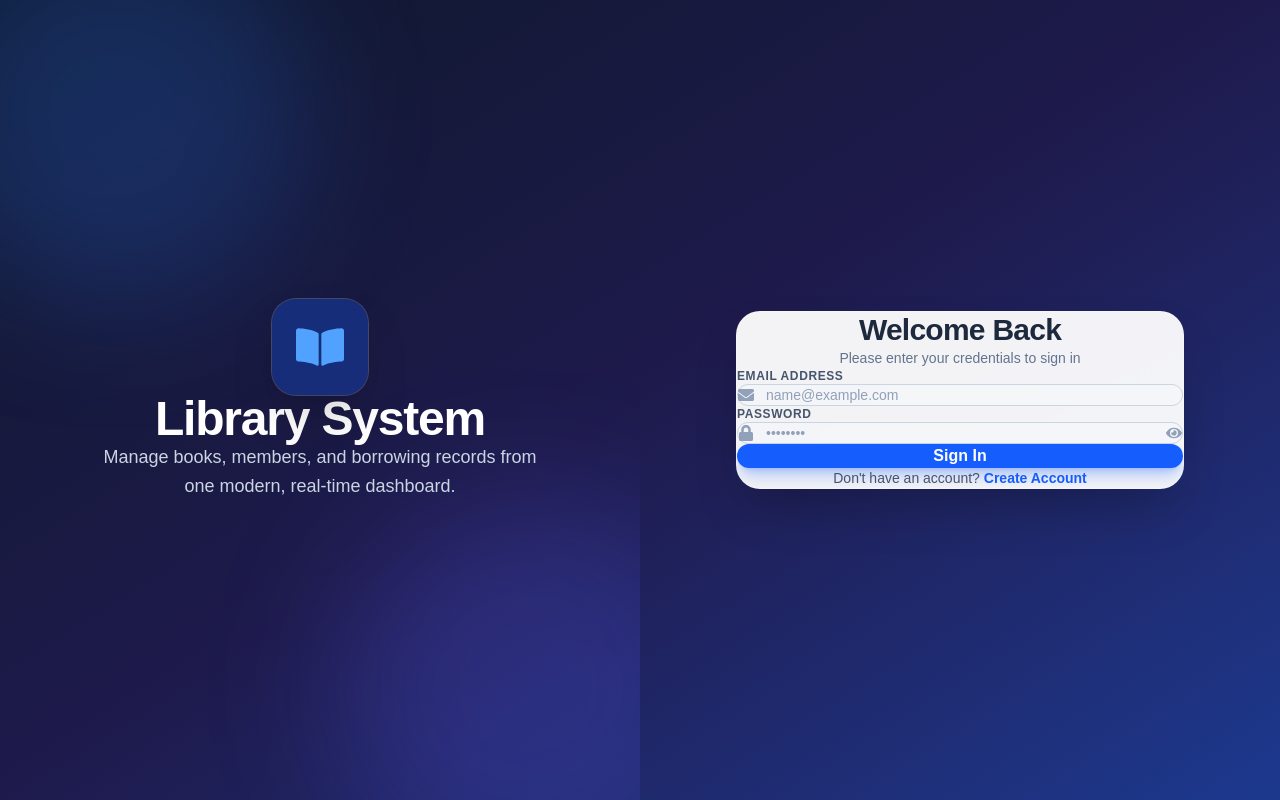
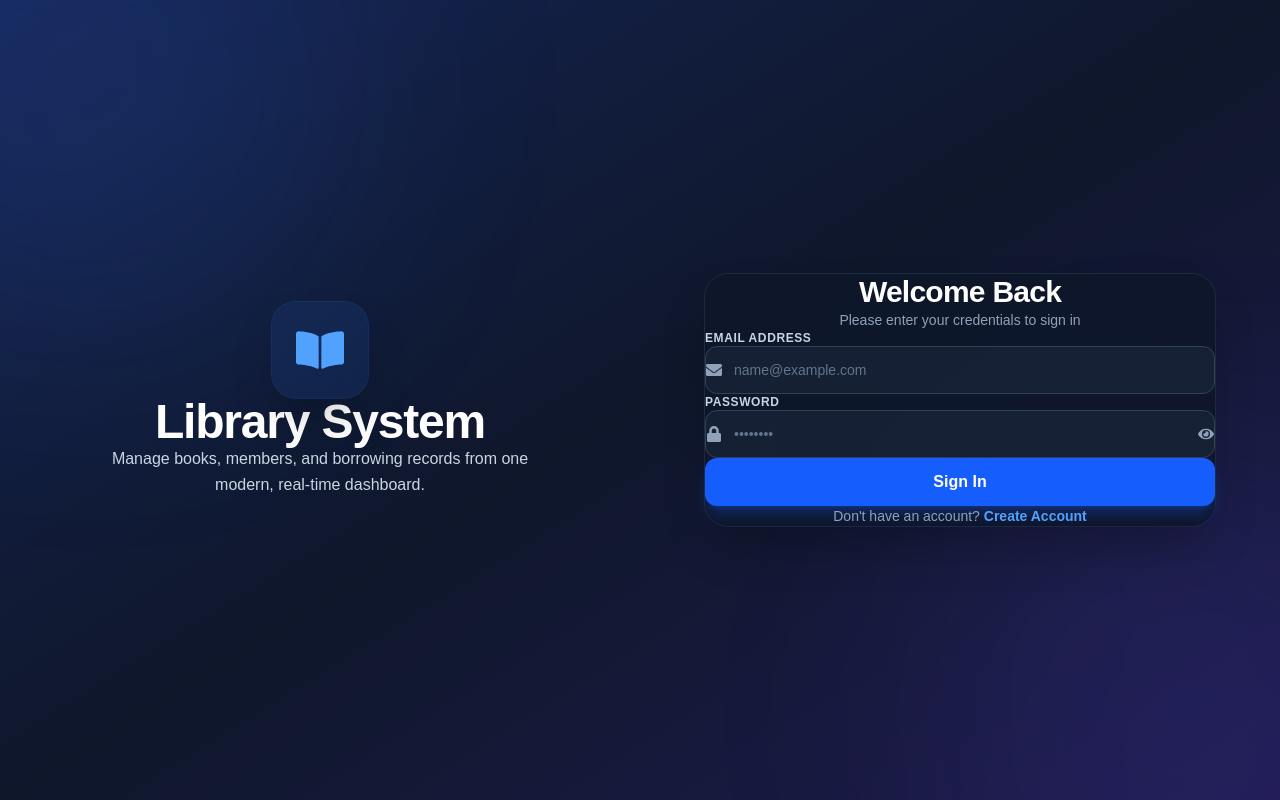
Before and after one commit to Kamrankhalil1/library-management-client, a React (Vite) app: page /login in a window 1280 px wide. Built offline with nearby package versions, Linux system fonts and the light colour scheme; no server answers.

Commit message:
Added vercel routing

```diff
--- a/src/pages/auth/Login.jsx
+++ b/src/pages/auth/Login.jsx
@@ -42,87 +42,87 @@ function Login() {
   };
 
   return (
-    <div className="flex min-h-screen bg-gradient-to-br from-slate-900 via-indigo-950 to-blue-900 text-slate-100">
+    <div className="flex min-h-screen w-full bg-slate-950 text-slate-100">
+      {/* Background Gradient & Glow Effects */}
+      <div className="fixed inset-0 bg-gradient-to-br from-blue-950 via-slate-900 to-indigo-950 pointer-events-none" />
+      <div className="fixed -left-40 -top-40 h-[500px] w-[500px] rounded-full bg-blue-500/10 blur-[120px] pointer-events-none" />
+      <div className="fixed -right-40 -bottom-40 h-[500px] w-[500px] rounded-full bg-indigo-500/10 blur-[120px] pointer-events-none" />
+
+      <div className="relative z-10 flex w-full min-h-screen">
         {/* Left Branding Side */}
-      <div className="hidden lg:flex w-1/2 flex-col items-center justify-center p-16 text-center text-white relative overflow-hidden">
-        {/* Glow Accents */}
-        <div className="absolute -left-20 -top-20 h-96 w-96 rounded-full bg-blue-500/20 blur-3xl pointer-events-none" />
-        <div className="absolute -bottom-20 -right-20 h-96 w-96 rounded-full bg-indigo-500/20 blur-3xl pointer-events-none" />
-
-        <div className="relative z-10 flex flex-col items-center">
-          <div className="mb-8 flex h-24 w-24 items-center justify-center rounded-3xl bg-blue-600/30 text-blue-400 ring-1 ring-white/20 backdrop-blur-xl shadow-2xl">
+        <div className="hidden lg:flex w-1/2 flex-col items-center justify-center p-12 text-center">
+          <div className="mb-8 flex h-24 w-24 items-center justify-center rounded-3xl bg-blue-500/10 text-blue-400 ring-1 ring-blue-500/20 backdrop-blur-xl shadow-2xl">
             <FaBookOpen className="text-5xl" />
           </div>
 
-          <h1 className="mb-4 text-4xl font-extrabold tracking-tight xl:text-5xl">
+          <h1 className="mb-4 text-4xl font-black tracking-tight text-white xl:text-5xl">
             Library System
           </h1>
 
-          <p className="max-w-md text-lg leading-relaxed text-slate-300">
+          <p className="max-w-md text-base leading-relaxed text-slate-300">
             Manage books, members, and borrowing records from one modern, real-time dashboard.
           </p>
         </div>
-      </div>
 
         {/* Right Form Side */}
-      <div className="flex flex-1 items-center justify-center p-6 sm:p-12">
-        <div className="w-full max-w-md rounded-3xl border border-white/20 bg-white/95 p-8 shadow-2xl backdrop-blur-xl dark:border-slate-800 dark:bg-slate-900/90 sm:p-10">
+        <div className="flex flex-1 items-center justify-center p-6 sm:p-10">
+          <div className="w-full max-w-lg rounded-3xl border border-slate-800 bg-slate-900/90 p-8 sm:p-10 shadow-2xl backdrop-blur-xl">
 
             <div className="mb-8 text-center">
-            <h2 className="text-3xl font-bold tracking-tight text-slate-800 dark:text-white">
+              <h2 className="text-3xl font-extrabold tracking-tight text-white">
                 Welcome Back
               </h2>
-            <p className="mt-2 text-sm text-slate-500 dark:text-slate-400">
+              <p className="mt-2 text-sm text-slate-400">
                 Please enter your credentials to sign in
               </p>
             </div>
 
-          <form onSubmit={handleSubmit(onSubmit)} className="space-y-5">
-            {/* Email Field */}
+            <form onSubmit={handleSubmit(onSubmit)} className="space-y-6">
+              {/* Email Address */}
               <div>
-              <label className="mb-1.5 block text-xs font-semibold uppercase tracking-wider text-slate-600 dark:text-slate-400">
+                <label className="mb-2 block text-xs font-semibold uppercase tracking-wider text-slate-300">
                   Email Address
                 </label>
-              <div className="flex items-center gap-3 rounded-xl border border-slate-300 bg-slate-50/50 px-4 py-3 transition-colors focus-within:border-blue-600 focus-within:bg-white focus-within:ring-2 focus-within:ring-blue-500/20 dark:border-slate-700 dark:bg-slate-800/50 dark:focus-within:border-blue-500 dark:focus-within:bg-slate-800">
-                <FaEnvelope className="text-slate-400 shrink-0" />
+                <div className="flex h-12 items-center gap-3 rounded-xl border border-slate-700 bg-slate-800/60 px-4 transition-colors focus-within:border-blue-500 focus-within:ring-2 focus-within:ring-blue-500/20">
+                  <FaEnvelope className="text-slate-400 shrink-0 text-base" />
                   <input
                     type="email"
                     placeholder="name@example.com"
                     {...register("email")}
-                  className="w-full bg-transparent text-sm text-slate-800 outline-none placeholder:text-slate-400 dark:text-white"
+                    className="h-full w-full bg-transparent text-sm text-white placeholder:text-slate-500 outline-none"
                   />
                 </div>
                 {errors.email && (
-                <p className="mt-1.5 text-xs font-medium text-red-500">
+                  <p className="mt-1.5 text-xs font-medium text-red-400">
                     {errors.email.message}
                   </p>
                 )}
               </div>
 
-            {/* Password Field */}
+              {/* Password */}
               <div>
-              <label className="mb-1.5 block text-xs font-semibold uppercase tracking-wider text-slate-600 dark:text-slate-400">
+                <label className="mb-2 block text-xs font-semibold uppercase tracking-wider text-slate-300">
                   Password
                 </label>
-              <div className="flex items-center gap-3 rounded-xl border border-slate-300 bg-slate-50/50 px-4 py-3 transition-colors focus-within:border-blue-600 focus-within:bg-white focus-within:ring-2 focus-within:ring-blue-500/20 dark:border-slate-700 dark:bg-slate-800/50 dark:focus-within:border-blue-500 dark:focus-within:bg-slate-800">
-                <FaLock className="text-slate-400 shrink-0" />
+                <div className="flex h-12 items-center gap-3 rounded-xl border border-slate-700 bg-slate-800/60 px-4 transition-colors focus-within:border-blue-500 focus-within:ring-2 focus-within:ring-blue-500/20">
+                  <FaLock className="text-slate-400 shrink-0 text-base" />
                   <input
                     type={showPassword ? "text" : "password"}
                     placeholder="••••••••"
                     {...register("password")}
-                  className="w-full bg-transparent text-sm text-slate-800 outline-none placeholder:text-slate-400 dark:text-white"
+                    className="h-full w-full bg-transparent text-sm text-white placeholder:text-slate-500 outline-none"
                   />
                   <button
                     type="button"
                     onClick={() => setShowPassword(!showPassword)}
-                  className="text-slate-400 hover:text-slate-600 dark:hover:text-slate-200 transition-colors focus:outline-none"
+                    className="text-slate-400 hover:text-white transition-colors focus:outline-none"
                     aria-label="Toggle password visibility"
                   >
                     {showPassword ? <FaEyeSlash /> : <FaEye />}
                   </button>
                 </div>
                 {errors.password && (
-                <p className="mt-1.5 text-xs font-medium text-red-500">
+                  <p className="mt-1.5 text-xs font-medium text-red-400">
                     {errors.password.message}
                   </p>
                 )}
@@ -132,7 +132,7 @@ function Login() {
               <button
                 type="submit"
                 disabled={isSubmitting}
-              className="flex w-full items-center justify-center gap-2 rounded-xl bg-blue-600 py-3.5 text-base font-semibold text-white shadow-lg shadow-blue-600/30 transition-all duration-200 hover:bg-blue-500 hover:shadow-blue-500/50 active:scale-[0.98] disabled:cursor-not-allowed disabled:opacity-60"
+                className="mt-2 flex h-12 w-full items-center justify-center gap-2 rounded-xl bg-blue-600 font-semibold text-white shadow-lg shadow-blue-600/30 transition-all duration-200 hover:bg-blue-500 hover:shadow-blue-500/50 active:scale-[0.98] disabled:cursor-not-allowed disabled:opacity-60"
               >
                 {isSubmitting ? (
                   <>
@@ -146,11 +146,11 @@ function Login() {
             </form>
 
             {/* Register Link */}
-          <p className="mt-8 text-center text-sm text-slate-600 dark:text-slate-400">
+            <p className="mt-8 text-center text-sm text-slate-400">
               Don't have an account?{" "}
               <Link
                 to="/register"
-              className="font-semibold text-blue-600 transition-colors hover:text-blue-500 hover:underline dark:text-blue-400"
+                className="font-semibold text-blue-400 transition-colors hover:text-blue-300 hover:underline"
               >
                 Create Account
               </Link>
@@ -158,6 +158,7 @@ function Login() {
           </div>
         </div>
       </div>
+    </div>
   );
 }
 
```
Lines whose indentation alone changed are shown as unchanged.
